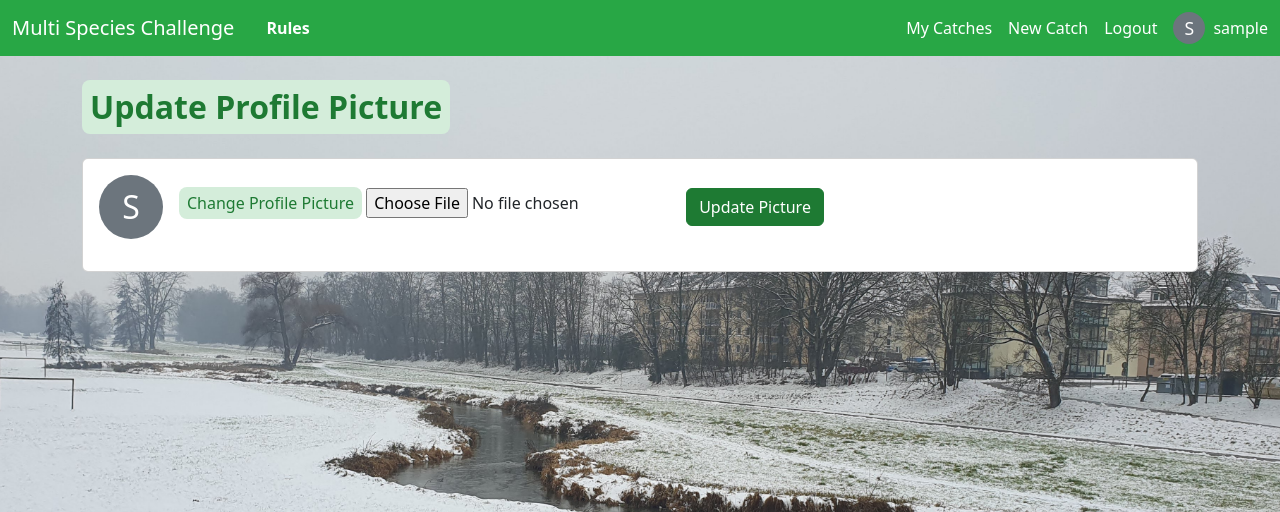
After one commit to peteburn/fishing, a Django app: page /profile/picture/ in a window 1280 px wide. The commit adds this page. Shown: the top 512 px of the page. Run offline with Django 5.2, Linux system fonts and the light colour scheme; the visitor is signed in with stand-in values (Sample User, id 1); some libraries are stand-ins or nearby versions.

Commit message:
Adds profile picture and password change options

```diff
--- a/catch/admin.py
+++ b/catch/admin.py
@@ -1,5 +1,9 @@
 from django.contrib import admin
-from .models import Catch, Species, Venue, Method, Bait
+from .models import Catch, Species, Venue, Method, Bait, Profile
+
+@admin.register(Profile)
+class ProfileAdmin(admin.ModelAdmin):
+    list_display = ('user', 'picture')
 
 # Register your models here.
 
--- a/catch/apps.py
+++ b/catch/apps.py
@@ -9,6 +9,7 @@ class CatchConfig(AppConfig):
         # after migrations run, ensure the lookup tables contain the
         # default values from the original choice lists.
         post_migrate.connect(populate_lookups, sender=self)
+        import catch.signals
 
 
 def populate_lookups(sender, **kwargs):
--- a/catch/models.py
+++ b/catch/models.py
@@ -1,3 +1,19 @@
+# Patch User model to always return a Profile, creating one if needed
+from django.contrib.auth.models import User
+def get_or_create_profile(self):
+    profile, created = Profile.objects.get_or_create(user=self)
+    return profile
+User.add_to_class('profile', property(get_or_create_profile))
+from django.db import models
+from django.contrib.auth.models import User
+
+# User profile extension for profile picture
+class Profile(models.Model):
+    user = models.OneToOneField(User, on_delete=models.CASCADE)
+    picture = models.ImageField(upload_to='profile_pics/', blank=True, null=True)
+
+    def __str__(self):
+        return f"Profile for {self.user.username}"
 from django.conf import settings
 from django.db import models
 from decimal import InvalidOperation
--- /dev/null
+++ b/catch/profile_forms.py
@@ -0,0 +1,14 @@
+from django import forms
+from django.contrib.auth.forms import PasswordChangeForm
+
+
+class ProfilePasswordChangeForm(PasswordChangeForm):
+    pass
+
+from .models import Profile
+
+class ProfilePictureForm(forms.ModelForm):
+    class Meta:
+        model = Profile
+        fields = ['picture']
+        labels = {'picture': 'Profile Picture'}
--- /dev/null
+++ b/catch/profile_views_split.py
@@ -0,0 +1,37 @@
+from django.contrib.auth.mixins import LoginRequiredMixin
+from django.views import View
+from django.contrib.auth import update_session_auth_hash
+from django.urls import reverse_lazy
+from django.shortcuts import render, redirect
+from .profile_forms import ProfilePasswordChangeForm, ProfilePictureForm
+
+class PasswordChangeOnlyView(LoginRequiredMixin, View):
+    template_name = 'catch/password_form.html'
+    success_url = reverse_lazy('profile_password_done')
+
+    def get(self, request, *args, **kwargs):
+        form = ProfilePasswordChangeForm(user=request.user)
+        return render(request, self.template_name, {'form': form, 'user': request.user})
+
+    def post(self, request, *args, **kwargs):
+        form = ProfilePasswordChangeForm(user=request.user, data=request.POST)
+        if form.is_valid():
+            user = form.save()
+            update_session_auth_hash(request, user)
+            return redirect(self.success_url)
+        return render(request, self.template_name, {'form': form, 'user': request.user})
+
+class PictureUpdateOnlyView(LoginRequiredMixin, View):
+    template_name = 'catch/picture_form.html'
+    success_url = reverse_lazy('profile_edit_done')
+
+    def get(self, request, *args, **kwargs):
+        picture_form = ProfilePictureForm(instance=request.user.profile)
+        return render(request, self.template_name, {'picture_form': picture_form, 'user': request.user})
+
+    def post(self, request, *args, **kwargs):
+        picture_form = ProfilePictureForm(request.POST, request.FILES, instance=request.user.profile)
+        if picture_form.is_valid():
+            picture_form.save()
+            return redirect(self.success_url)
+        return render(request, self.template_name, {'picture_form': picture_form, 'user': request.user})
--- /dev/null
+++ b/catch/signals.py
@@ -0,0 +1,13 @@
+from django.db.models.signals import post_save
+from django.dispatch import receiver
+from django.contrib.auth.models import User
+from .models import Profile
+
+@receiver(post_save, sender=User)
+def create_user_profile(sender, instance, created, **kwargs):
+    if created:
+        Profile.objects.create(user=instance)
+
+@receiver(post_save, sender=User)
+def save_user_profile(sender, instance, **kwargs):
+    instance.profile.save()
--- /dev/null
+++ b/catch/templates/catch/password_done.html
@@ -0,0 +1,6 @@
+{% extends 'base.html' %}
+{% block title %}Password Updated{% endblock %}
+{% block content %}
+<div class="alert alert-success mt-4">Your password has been updated successfully.</div>
+<a href="/" class="btn btn-primary" style="color: #fff; background-color: var(--header-color); border-color: var(--header-color);">Return to Home</a>
+{% endblock %}
--- /dev/null
+++ b/catch/templates/catch/picture_form.html
@@ -0,0 +1,27 @@
+{% extends 'base.html' %}
+{% block title %}Update Profile Picture{% endblock %}
+{% block content %}
+<h2>Update Profile Picture</h2>
+<div class="card mt-3 mb-3">
+  <div class="card-body">
+    <form method="post" enctype="multipart/form-data">
+      {% csrf_token %}
+      {% load django_bootstrap5 %}
+      <div class="mb-3 d-flex align-items-center">
+        {% if user.profile.picture %}
+          <img src="{{ user.profile.picture.url }}" alt="Profile picture" class="rounded-circle me-3" style="width:64px;height:64px;object-fit:cover;">
+        {% else %}
+          <div class="rounded-circle bg-secondary d-flex align-items-center justify-content-center me-3" style="width:64px;height:64px;color:white;font-size:2rem;">
+            {{ user.username|first|upper }}
+          </div>
+        {% endif %}
+        <div>
+          <label class="form-label">Change Profile Picture</label>
+          {{ picture_form.picture }}
+        </div>
+        <button class="btn btn-primary ms-2" name="picture" value="1" type="submit" style="height:38px;">Update Picture</button>
+      </div>
+    </form>
+  </div>
+</div>
+{% endblock %}
--- /dev/null
+++ b/catch/templates/catch/profile_done.html
@@ -0,0 +1,6 @@
+{% extends 'base.html' %}
+{% block title %}Profile Updated{% endblock %}
+{% block content %}
+<div class="alert alert-success mt-4">Your profile picture has been updated successfully.</div>
+<a href="/" class="btn btn-primary" style="color: #fff; background-color: var(--header-color); border-color: var(--header-color);">Return to Home</a>
+{% endblock %}
--- a/multispecies/urls.py
+++ b/multispecies/urls.py
@@ -30,6 +30,7 @@ urlpatterns = [
     path('accounts/', include('django.contrib.auth.urls')),
     path('logout/', LogoutView.as_view(), name='logout'),  # alternate path
     path('catch/', include('catch.urls')),
+    path('profile/', include('catch.urls_profile')),
     path('', TemplateView.as_view(template_name='home.html'), name='home'),
     path('register/', RegisterView.as_view(), name='register'),
 ]
--- a/templates/base.html
+++ b/templates/base.html
@@ -33,6 +33,16 @@
                 {% csrf_token %}
                 <button type="submit" class="nav-link btn btn-link">Logout</button>
             </form>
+            </li>
+            <li class="nav-item d-flex align-items-center ms-2">
+              <a href="/profile/picture/" class="navbar-text nav-link d-flex align-items-center p-0" style="font-weight: 500;">
+                {% if user.profile.picture %}
+                  <img src="{{ user.profile.picture.url }}" alt="Profile picture" class="rounded-circle me-2" style="width:32px;height:32px;object-fit:cover;">
+                {% else %}
+                  <span class="rounded-circle bg-secondary d-inline-flex align-items-center justify-content-center me-2" style="width:32px;height:32px;color:white;font-size:1.1rem;">{{ user.username|first|upper }}</span>
+                {% endif %}
+              </a>
+              <a href="/profile/password/" class="nav-link p-0" style="font-weight: 500;">{{ user.username }}</a>
           </li>
         {% else %}
           <li class="nav-item"><a class="nav-link" href="{% url 'login' %}">Login</a></li>
```
Also changed, not shown: catch/profile_views.py (added, +60 -0 lines), catch/templates/catch/password_form.html (added, +15 -0 lines), catch/templates/catch/profile_form.html (added, +39 -0 lines), catch/urls_profile.py (added, +10 -0 lines), create_missing_profiles.py (added, +12 -0 lines), media/profile_pics/brownie.jpg (added), media/profile_pics/brownie_CNtQHKN.jpg (added), 2 other files.
